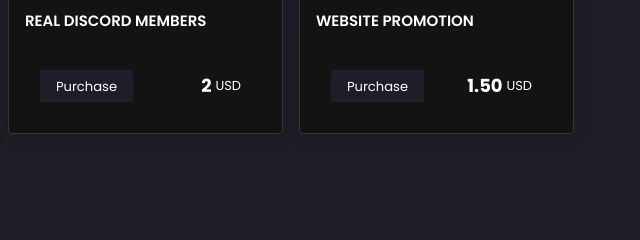
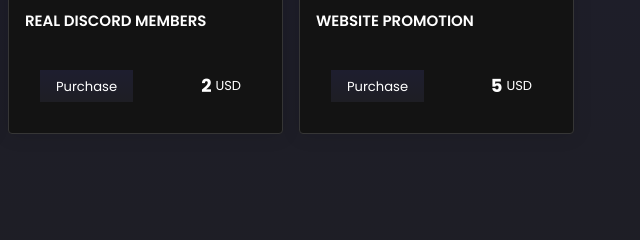
Before and after one commit to rageth3legend/ragemg, a plain HTML site: page index.html in a window 1280 px wide. Shown: the part 440-680 px from the top of the page, 640-1280 px from the left. Drawn offline with nearby package versions, Linux system fonts and the light colour scheme; a script that the page names is missing.

Commit message:
Update index.html

```diff
--- a/index.html
+++ b/index.html
@@ -347,7 +347,7 @@
 >
   Purchase
 </button>
-                  <span class="price">1.50 <span>USD</span></span>
+                  <span class="price">5 <span>USD</span></span>
                 </div>
               </div>
             </a>
```
